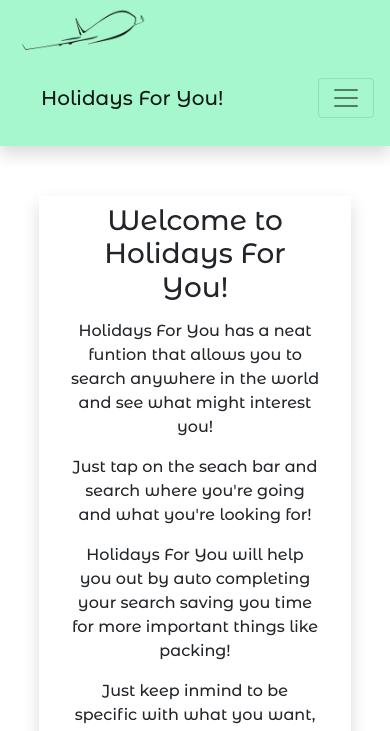
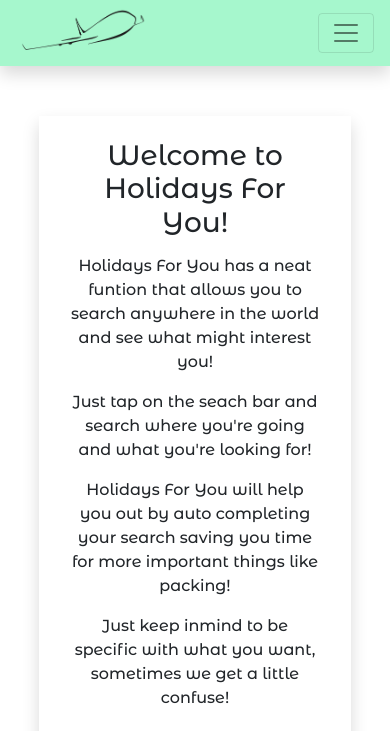
Before and after one commit to Code-Institute-Submissions/Holiday-For-You, a plain HTML site: page index.html in a window 390 px wide. Shown: the top 731 px of the page. Drawn offline with nearby package versions, Linux system fonts and the light colour scheme; some packages are replaced by stand-ins of ours.

Commit message:
added small styling changes

```diff
--- a/assets/css/style.css
+++ b/assets/css/style.css
@@ -40,7 +40,7 @@ a:hover
 }
 
 .wrapper-white h3{
-    margin-bottom: 15px;
+    margin: 15px 0;
 }
 
 /********************************************* Header/Nav */
--- a/index.html
+++ b/index.html
@@ -20,7 +20,7 @@
     <!--Nav Bar taken from Bootstrap (start)-->
         <nav class="navbar navbar-expand-lg navbar-light ">
             <img class="logo-image" src="assets/images/plane-cropped.png" alt="logo">
-            <a class="navbar-brand heading" href="#">Holidays For You!</a>
+            <a class="d-none d-sm-block navbar-brand heading" href="#">Holidays For You!</a>
             <button class="navbar-toggler" type="button" data-toggle="collapse" data-target="#navbarNavDropdown" aria-controls="navbarNavDropdown" aria-expanded="false" aria-label="Toggle navigation">
                 <span class="navbar-toggler-icon"></span>
             </button>
```
